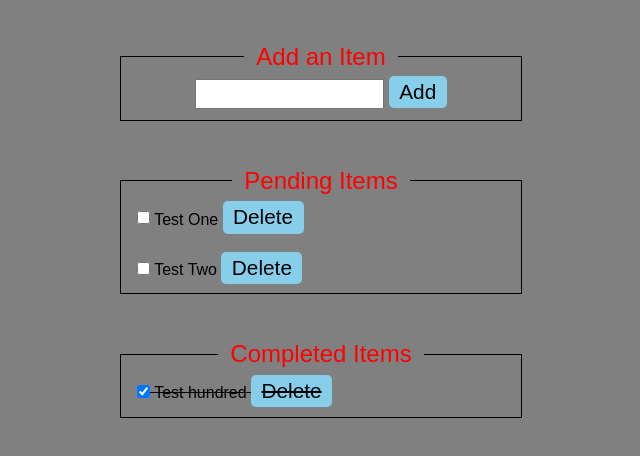
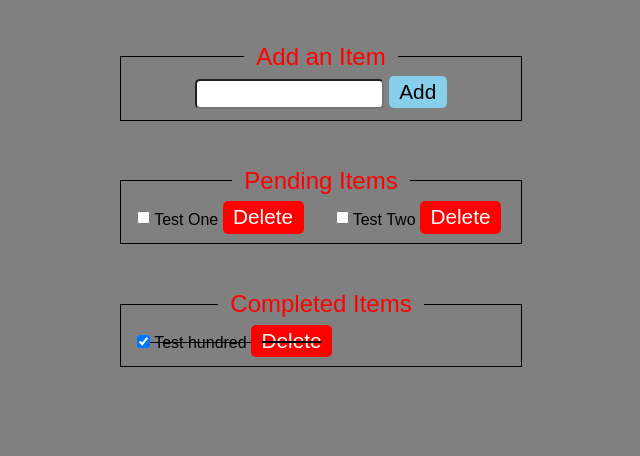
Before and after one commit to andela-calim/shopping-list, a plain HTML site: page index.html in a window 1280 px wide. Shown: the part 80-536 px from the top of the page, without its empty margins (319-959 px from the left). Drawn offline with Linux system fonts and the light colour scheme.

Commit message:
css edit

```diff
--- a/css/main.css
+++ b/css/main.css
@@ -45,6 +45,7 @@ h1 {
 input {
 	margin: 0.8em 0;
 	padding: 0.4em 0.3em;
+	border-radius: 5px;
 }
 
 button:hover {
@@ -59,10 +60,14 @@ button {
 	border-radius: 5px;
 }
 
-li {
+ul > li {
 	margin: 0.5em 1em;
-	padding-right: 2em;
 	float: left;
+}
+
+.delete {
+	background-color: red;
+	color: #fff;
 }
 
 #completed-tasks li {
```
